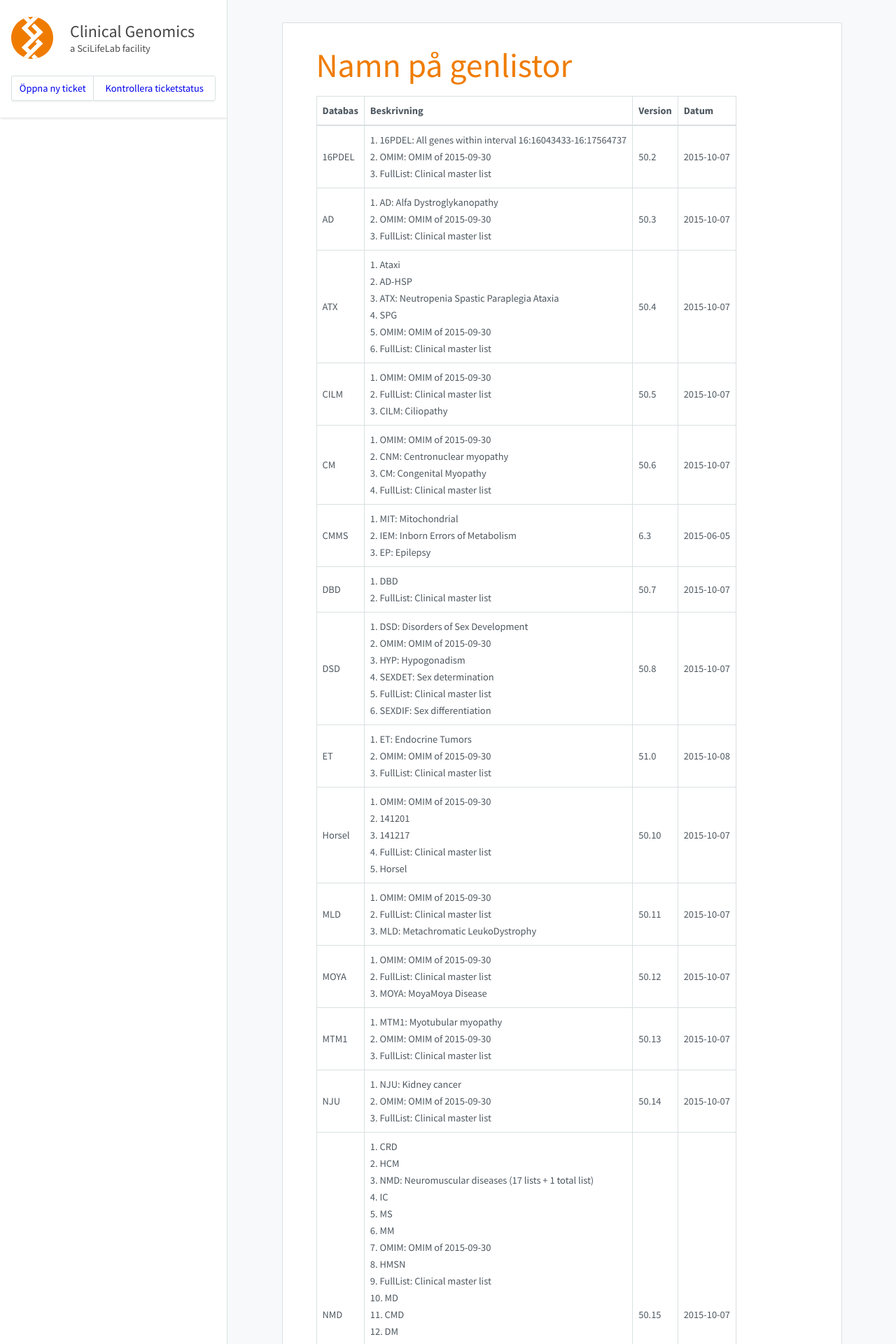
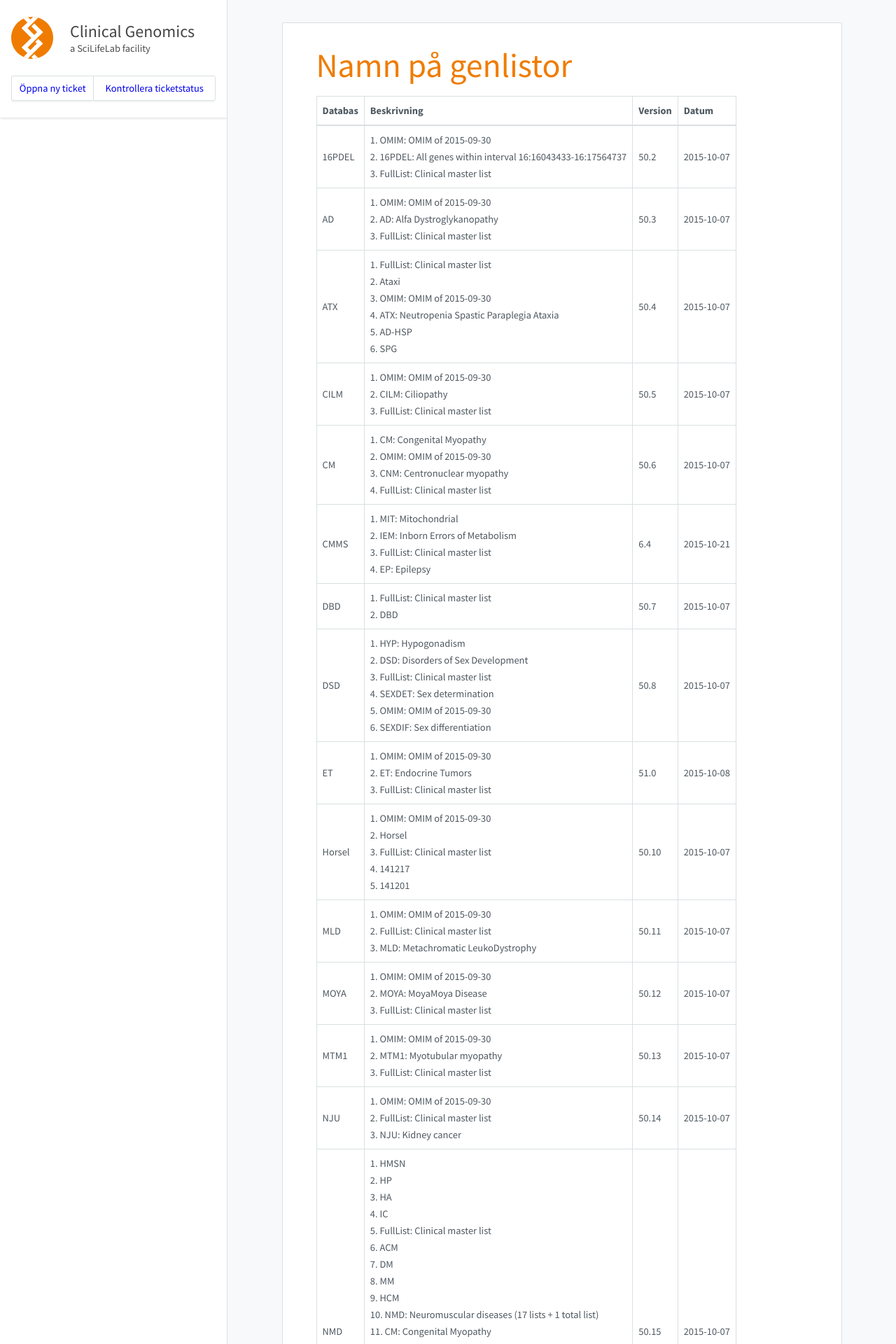
Before and after one commit to Clinical-Genomics/clinical-genomics.github.io, a Jekyll site: the page built from _pages/namnpagenlistor.md, in a window 1280 px wide. Shown: the top 1920 px of the page at 70% size. Built offline with Jekyll 4.4.1, drawn with Linux system fonts in a browser that asks for light colours; nearby versions of some CDN libraries; some of the changed text lies outside the part shown.

Commit message:
Update to cust004-PID.txt

```diff
--- a/_pages/namnpagenlistor.md
+++ b/_pages/namnpagenlistor.md
@@ -8,25 +8,25 @@
 
 |Databas|Beskrivning|Version|Datum|
 |---|---|---|---|
-|16PDEL|1. 16PDEL: All genes within interval 16:16043433-16:17564737<br />2. OMIM: OMIM of 2015-09-30<br />3. FullList: Clinical master list<br />|50.2|2015-10-07|
-|AD|1. AD: Alfa Dystroglykanopathy<br />2. OMIM: OMIM of 2015-09-30<br />3. FullList: Clinical master list<br />|50.3|2015-10-07|
-|ATX|1. Ataxi<br />2. AD-HSP<br />3. ATX: Neutropenia Spastic Paraplegia Ataxia<br />4. SPG<br />5. OMIM: OMIM of 2015-09-30<br />6. FullList: Clinical master list<br />|50.4|2015-10-07|
-|CILM|1. OMIM: OMIM of 2015-09-30<br />2. FullList: Clinical master list<br />3. CILM: Ciliopathy<br />|50.5|2015-10-07|
-|CM|1. OMIM: OMIM of 2015-09-30<br />2. CNM: Centronuclear myopathy<br />3. CM: Congenital Myopathy<br />4. FullList: Clinical master list<br />|50.6|2015-10-07|
-|CMMS|1. MIT: Mitochondrial<br />2. IEM: Inborn Errors of Metabolism<br />3. EP: Epilepsy<br />|6.3|2015-06-05|
-|DBD|1. DBD<br />2. FullList: Clinical master list<br />|50.7|2015-10-07|
-|DSD|1. DSD: Disorders of Sex Development<br />2. OMIM: OMIM of 2015-09-30<br />3. HYP: Hypogonadism<br />4. SEXDET: Sex determination<br />5. FullList: Clinical master list<br />6. SEXDIF: Sex differentiation<br />|50.8|2015-10-07|
-|ET|1. ET: Endocrine Tumors<br />2. OMIM: OMIM of 2015-09-30<br />3. FullList: Clinical master list<br />|51.0|2015-10-08|
-|Horsel|1. OMIM: OMIM of 2015-09-30<br />2. 141201<br />3. 141217<br />4. FullList: Clinical master list<br />5. Horsel<br />|50.10|2015-10-07|
+|16PDEL|1. OMIM: OMIM of 2015-09-30<br />2. 16PDEL: All genes within interval 16:16043433-16:17564737<br />3. FullList: Clinical master list<br />|50.2|2015-10-07|
+|AD|1. OMIM: OMIM of 2015-09-30<br />2. AD: Alfa Dystroglykanopathy<br />3. FullList: Clinical master list<br />|50.3|2015-10-07|
+|ATX|1. FullList: Clinical master list<br />2. Ataxi<br />3. OMIM: OMIM of 2015-09-30<br />4. ATX: Neutropenia Spastic Paraplegia Ataxia<br />5. AD-HSP<br />6. SPG<br />|50.4|2015-10-07|
+|CILM|1. OMIM: OMIM of 2015-09-30<br />2. CILM: Ciliopathy<br />3. FullList: Clinical master list<br />|50.5|2015-10-07|
+|CM|1. CM: Congenital Myopathy<br />2. OMIM: OMIM of 2015-09-30<br />3. CNM: Centronuclear myopathy<br />4. FullList: Clinical master list<br />|50.6|2015-10-07|
+|CMMS|1. MIT: Mitochondrial<br />2. IEM: Inborn Errors of Metabolism<br />3. FullList: Clinical master list<br />4. EP: Epilepsy<br />|6.4|2015-10-21|
+|DBD|1. FullList: Clinical master list<br />2. DBD<br />|50.7|2015-10-07|
+|DSD|1. HYP: Hypogonadism<br />2. DSD: Disorders of Sex Development<br />3. FullList: Clinical master list<br />4. SEXDET: Sex determination<br />5. OMIM: OMIM of 2015-09-30<br />6. SEXDIF: Sex differentiation<br />|50.8|2015-10-07|
+|ET|1. OMIM: OMIM of 2015-09-30<br />2. ET: Endocrine Tumors<br />3. FullList: Clinical master list<br />|51.0|2015-10-08|
+|Horsel|1. OMIM: OMIM of 2015-09-30<br />2. Horsel<br />3. FullList: Clinical master list<br />4. 141217<br />5. 141201<br />|50.10|2015-10-07|
 |MLD|1. OMIM: OMIM of 2015-09-30<br />2. FullList: Clinical master list<br />3. MLD: Metachromatic LeukoDystrophy<br />|50.11|2015-10-07|
-|MOYA|1. OMIM: OMIM of 2015-09-30<br />2. FullList: Clinical master list<br />3. MOYA: MoyaMoya Disease<br />|50.12|2015-10-07|
-|MTM1|1. MTM1: Myotubular myopathy<br />2. OMIM: OMIM of 2015-09-30<br />3. FullList: Clinical master list<br />|50.13|2015-10-07|
-|NJU|1. NJU: Kidney cancer<br />2. OMIM: OMIM of 2015-09-30<br />3. FullList: Clinical master list<br />|50.14|2015-10-07|
-|NMD|1. CRD<br />2. HCM<br />3. NMD: Neuromuscular diseases (17 lists + 1 total list)<br />4. IC<br />5. MS<br />6. MM<br />7. OMIM: OMIM of 2015-09-30<br />8. HMSN<br />9. FullList: Clinical master list<br />10. MD<br />11. CMD<br />12. DM<br />13. CM: Congenital Myopathy<br />14. HP<br />15. OND<br />16. MND<br />17. ACM<br />18. CMS<br />19. OM<br />20. HA<br />21. NM<br />|50.15|2015-10-07|
+|MOYA|1. OMIM: OMIM of 2015-09-30<br />2. MOYA: MoyaMoya Disease<br />3. FullList: Clinical master list<br />|50.12|2015-10-07|
+|MTM1|1. OMIM: OMIM of 2015-09-30<br />2. MTM1: Myotubular myopathy<br />3. FullList: Clinical master list<br />|50.13|2015-10-07|
+|NJU|1. OMIM: OMIM of 2015-09-30<br />2. FullList: Clinical master list<br />3. NJU: Kidney cancer<br />|50.14|2015-10-07|
+|NMD|1. HMSN<br />2. HP<br />3. HA<br />4. IC<br />5. FullList: Clinical master list<br />6. ACM<br />7. DM<br />8. MM<br />9. HCM<br />10. NMD: Neuromuscular diseases (17 lists + 1 total list)<br />11. CM: Congenital Myopathy<br />12. CMD<br />13. CMS<br />14. MS<br />15. CRD<br />16. OM<br />17. OMIM: OMIM of 2015-09-30<br />18. MND<br />19. OND<br />20. MD<br />21. NM<br />|50.15|2015-10-07|
 |OMIM|1. OMIM: OMIM of 2015-09-30<br />2. FullList: Clinical master list<br />|51.1|2015-10-13|
 |ORO|1. OMIM: OMIM of 2015-09-30<br />2. FullList: Clinical master list<br />3. ORO: Oro-facial-digital syndrome<br />|50.17|2015-10-07|
-|PAF1|1. OMIM: OMIM of 2015-09-30<br />2. FullList: Clinical master list<br />3. PAF1: RNA polymerase II-associated factor<br />|50.18|2015-10-07|
-|PID|1. PIDCAD: PID Candidates<br />2. PID: Primary Immune Deficiency<br />3. FullList: Clinical master list<br />|7.0|2015-08-31|
+|PAF1|1. OMIM: OMIM of 2015-09-30<br />2. PAF1: RNA polymerase II-associated factor<br />3. FullList: Clinical master list<br />|50.18|2015-10-07|
+|PID|1. PID: Primary Immune Deficiency<br />2. PIDCAD: PID Candidates<br />3. FullList: Clinical master list<br />|7.2|2015-10-21|
 |SCN|1. OMIM: OMIM of 2015-09-30<br />2. SCN: Neutropenia<br />3. FullList: Clinical master list<br />|50.19|2015-10-07|
-|SHANK1|1. OMIM: OMIM of 2015-09-30<br />2. FullList: Clinical master list<br />3. SHANK1: SH3 and multiple ankyrin repeat domains 1<br />|50.20|2015-10-07|
-|SKD|1. OMIM: OMIM of 2015-09-30<br />2. SKD: Skeletal dysplasia<br />3. FullList: Clinical master list<br />|50.21|2015-10-07|
+|SHANK1|1. SHANK1: SH3 and multiple ankyrin repeat domains 1<br />2. OMIM: OMIM of 2015-09-30<br />3. FullList: Clinical master list<br />|50.20|2015-10-07|
+|SKD|1. OMIM: OMIM of 2015-09-30<br />2. FullList: Clinical master list<br />3. SKD: Skeletal dysplasia<br />|50.21|2015-10-07|
```
